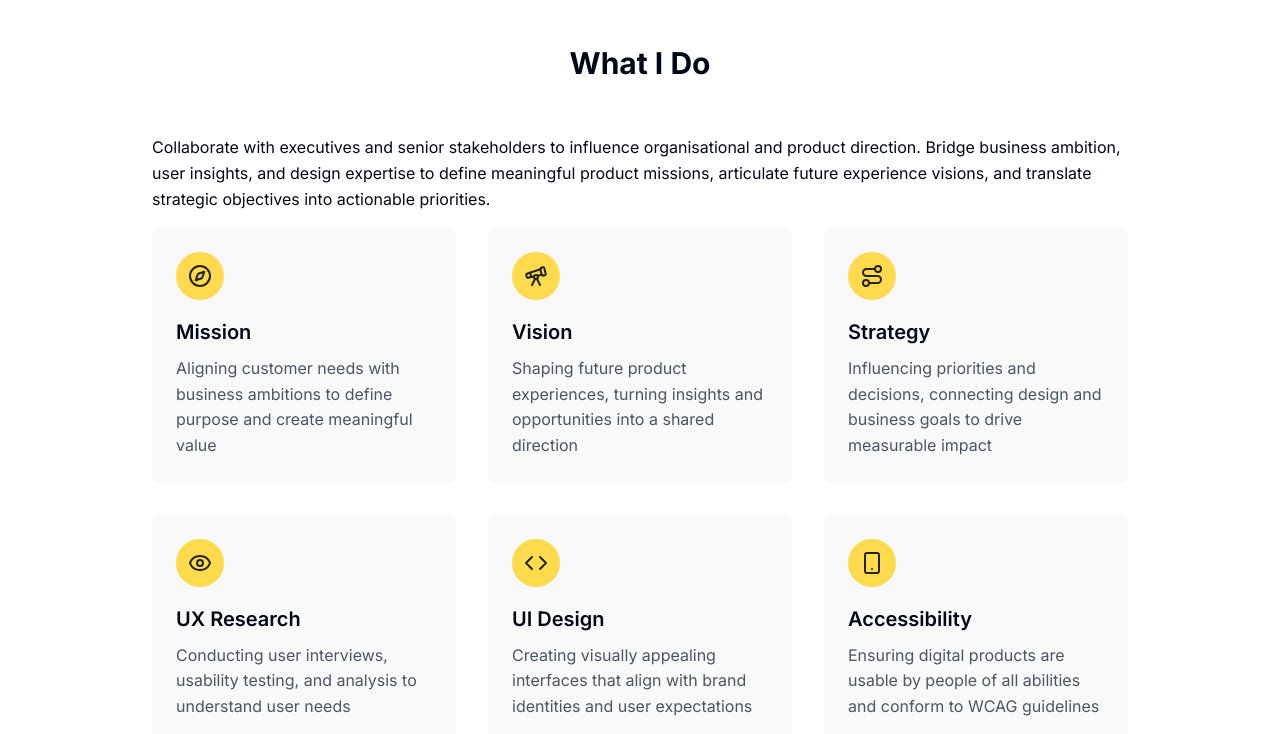
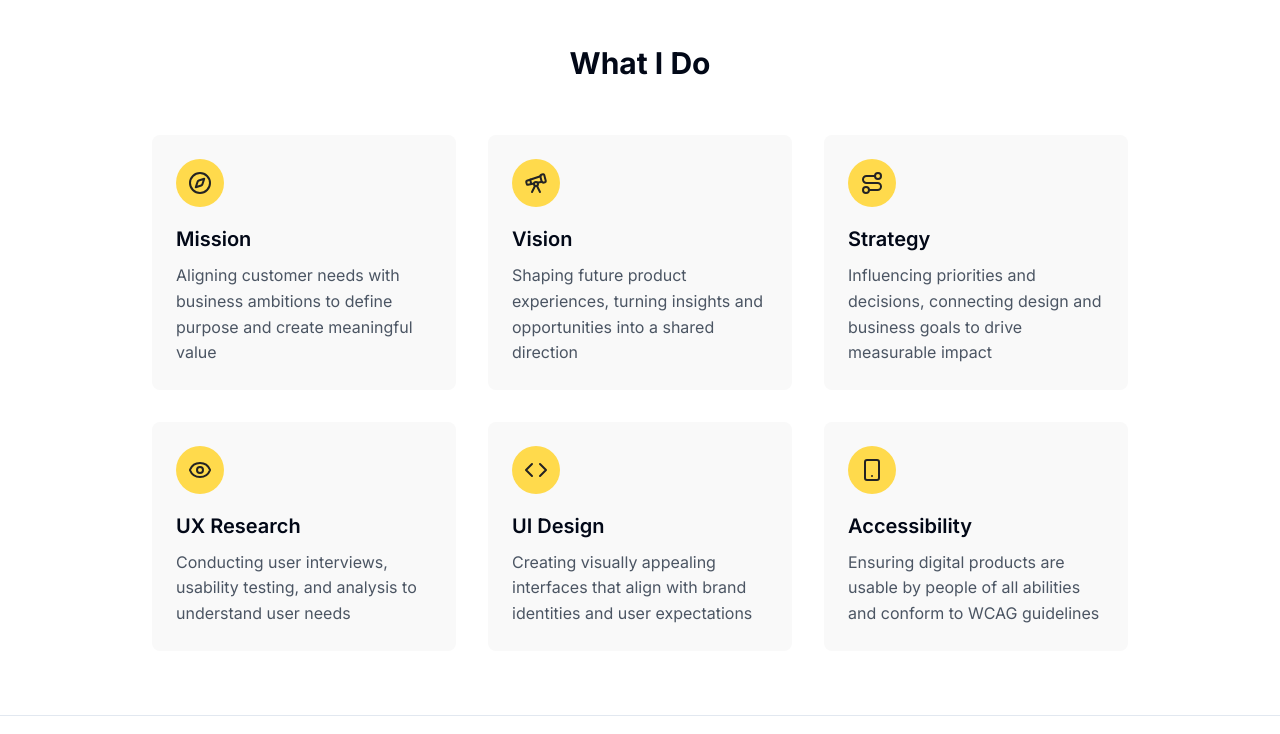
Before and after one commit to ginestra/thatsmood-v9, an Eleventy site: page site/index.njk in a window 1280 px wide. Shown: the part 860-1594 px from the top of the page. Built offline with nearby package versions, Linux system fonts and the light colour scheme; Eleventy itself is replaced by a stand-in of ours; files that its build step writes are made by us from their sources.

Commit message:
Removed repeated paragraph

```diff
--- a/site/index.njk
+++ b/site/index.njk
@@ -48,7 +48,6 @@ permalink: /
 <section class="section section--alt">
   <div class="container">
     <h2 class="feature-grid__heading">What I Do</h2>
-    <p>Collaborate with executives and senior stakeholders to influence organisational and product direction. Bridge business ambition, user insights, and design expertise to define meaningful product missions, articulate future experience visions, and translate strategic objectives into actionable priorities.</p>
     <div class="feature-grid">
       <article class="feature-card">
         <div class="feature-card__icon">{{ icon("compass") }}</div>
```
